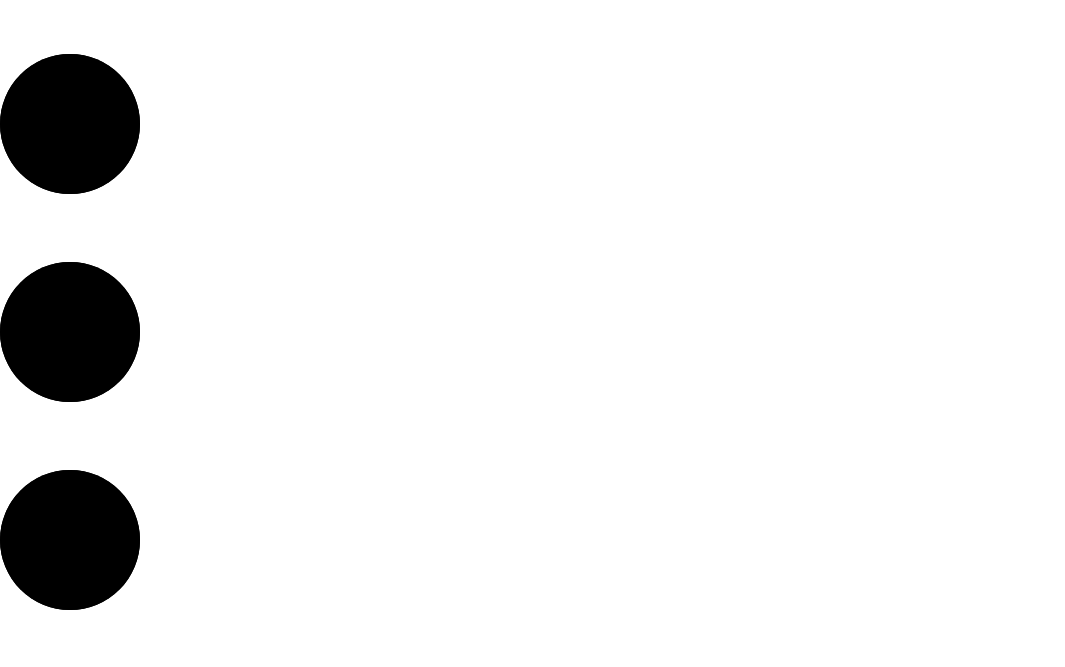
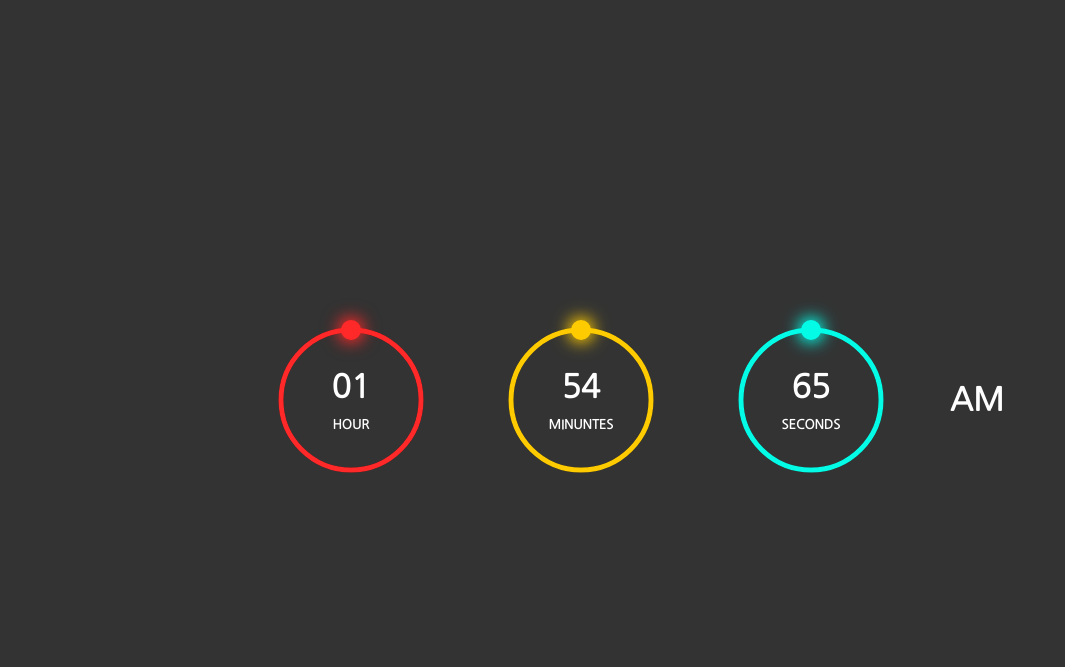
Before and after one commit to Bas-Shiekh/Clock, a plain HTML site: page index.html in a window 1280 px wide. Shown: the whole page, without its empty margins (0-1065 px from the left). Drawn offline with Linux system fonts and the light colour scheme.

Commit message:
added style for all elements by using display flex for all container elements relates #3

```diff
--- a/style.css
+++ b/style.css
@@ -8,3 +8,107 @@
   color: white;
   font-family: 'Nanum Gothic', sans-serif;
 }
+
+body {
+  height: 100vh;
+  width: 100%;
+  display: flex;
+  justify-content: center;
+  align-items: center;
+  background-color: #333;
+}
+
+main {
+  display: flex;
+  align-items: center;
+  justify-content: center;
+  height: 100%;
+  width: 100%;
+}
+
+main h1 {
+  margin-left: 4rem;
+}
+
+.circle-cont {
+  display: flex;
+  justify-content: center;
+  align-content: center;
+  position: relative;
+  border-radius: 50%;
+  width: 150px;
+  height: 150px;
+}
+
+.circle-cont h2 {
+  font-size: 2rem;
+}
+
+.circle-cont:nth-child(2) {
+  margin: 0 5rem;
+}
+
+.circle-cont div {
+  position: absolute;
+  top: 50%;
+  left: 50%;
+  transform: translate(-50%, -50%);
+  display: flex;
+  justify-content: center;
+  align-items: center;
+  flex-direction: column;
+}
+.circle-cont div h2 {
+  font-size: 2rem;
+  margin-bottom: 0.6rem;
+}
+.circle-cont div h3 {
+  font-size: 0.8rem;
+}
+
+.circle-cont svg {
+  display: flex;
+  justify-content: center;
+  align-content: center;
+  transform: rotate(270deg);
+}
+
+.circle-cont svg circle {
+  fill: transparent;
+  stroke-width: 5px;
+  transform: translate(5px, 5px);
+  position: relative;
+  stroke: var(--color);
+}
+
+.circle-cont svg circle:nth-child(1) {
+  stroke: #111;
+}
+
+.circle-cont svg circle:nth-child(2) {
+  stroke-dasharray: 440;
+
+}
+
+.dots {
+  position: absolute;
+  width: 100%;
+  height: 100%;
+  display: flex;
+  justify-content: center;
+  align-items: flex-start;
+  z-index: 1000;
+}
+
+.dots::before {
+  content: '';
+  position: absolute;
+  width: 20px;
+  height: 20px;
+  background-color: var(--color);
+  z-index: 1000;
+  border-radius: 50%;
+  top: -5px;
+  box-shadow: 0 0 15px 0 var(--color),
+  0 0 20px 0 var(--color);
+}
```
